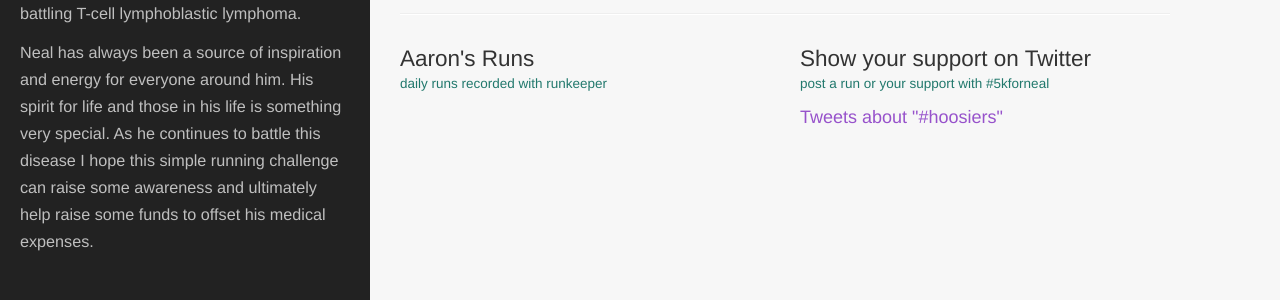
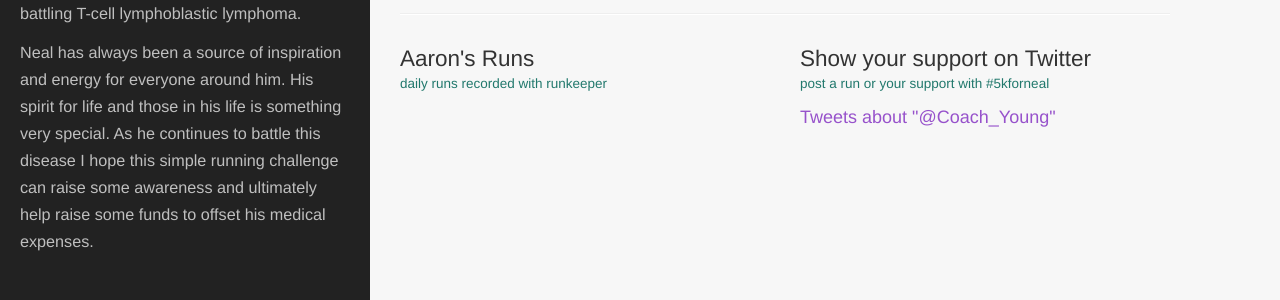
Before and after one commit to internetAaron/call-me-aaron, a Jekyll site: the page 5kaday/index.html, which Jekyll copies as it is, in a window 1280 px wide. Shown: the part 498-798 px from the top of the page. Built offline with Jekyll 4.4.1, drawn with Linux system fonts in a browser that asks for light colours; nearby versions of some CDN libraries; library files that are not in the unit come from our copies; Markdown is read by kramdown in place of the engine named in the settings; comment, search, counter and statistics services are not loaded.

Commit message:
changed twitter to neals twitter for now.

```diff
--- a/5kaday/index.html
+++ b/5kaday/index.html
@@ -107,7 +107,7 @@
                         </div>
                         <div class="span4">
                             <h4>Show your support on Twitter<small>Post a run or your support with #5kforneal</small></h4>
-                            <a class="twitter-timeline" href="https://twitter.com/search?q=%23hoosiers" data-widget-id="394294795884953600">Tweets about "#hoosiers"</a>
+                            <a class="twitter-timeline" href="https://twitter.com/search?q=%40Coach_Young" data-widget-id="394294795884953600">Tweets about "@Coach_Young"</a>
                             <script>!function(d,s,id){var js,fjs=d.getElementsByTagName(s)[0],p=/^http:/.test(d.location)?'http':'https';if(!d.getElementById(id)){js=d.createElement(s);js.id=id;js.src=p+"://platform.twitter.com/widgets.js";fjs.parentNode.insertBefore(js,fjs);}}(document,"script","twitter-wjs");</script>
                         </div>
                     </div>
```
Also changed, not shown: 2 other files.
